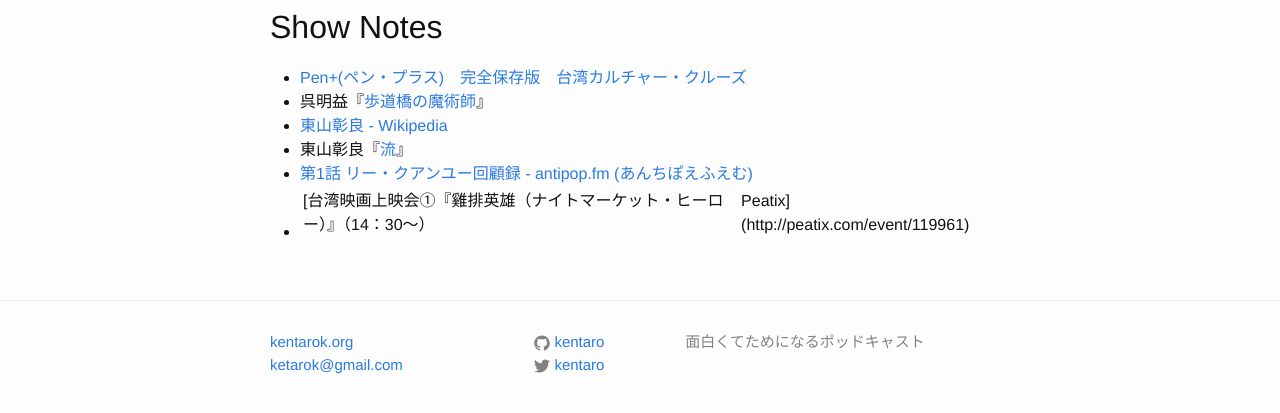
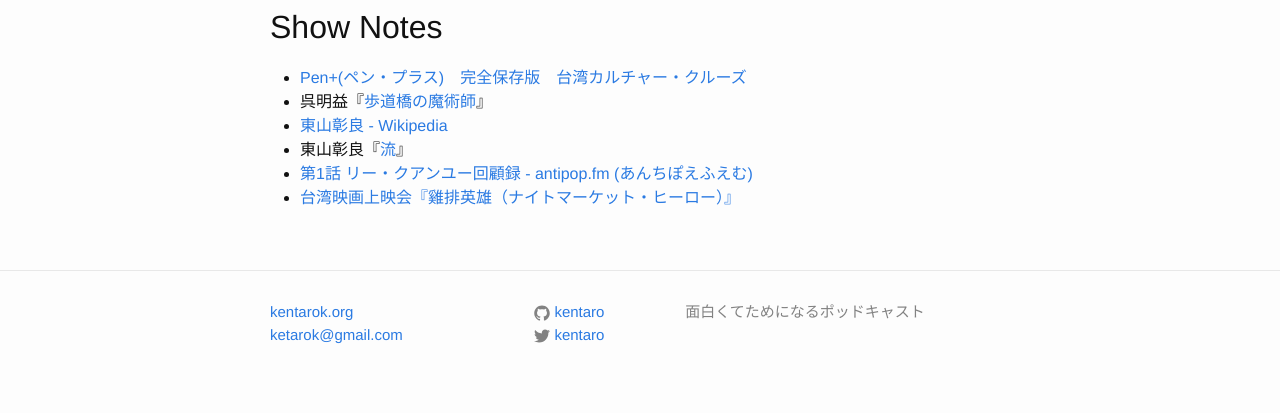
Before and after one commit to kentaro/antipop.fm, a Jekyll site: the page built from _posts/2015-11-27-4.md, in a window 1280 px wide, cut to the strip 419-832 px from the top of the page. Built offline with Jekyll 4.4.1, drawn with Linux system fonts in a browser that asks for light colours.

Commit message:
リンク変更

```diff
--- a/_posts/2015-11-27-4.md
+++ b/_posts/2015-11-27-4.md
@@ -14,4 +14,4 @@ Pen+の台湾特集の紹介や、2015年の上半期直木賞受賞作『流』
   * [東山彰良 - Wikipedia](https://ja.wikipedia.org/wiki/%E6%9D%B1%E5%B1%B1%E5%BD%B0%E8%89%AF)
   * 東山彰良『[流](http://www.amazon.co.jp/dp/B00XVAKEQG/ref=nosim/antipop-22)』
   * [第1話 リー・クアンユー回顧録 - antipop.fm (あんちぽえふえむ)](http://antipop.fm/1/)
-  * [台湾映画上映会①『雞排英雄（ナイトマーケット・ヒーロー）』（14：30～） | Peatix](http://peatix.com/event/119961)
+  * [台湾映画上映会『雞排英雄（ナイトマーケット・ヒーロー）』](http://peatix.com/event/119961)
```
